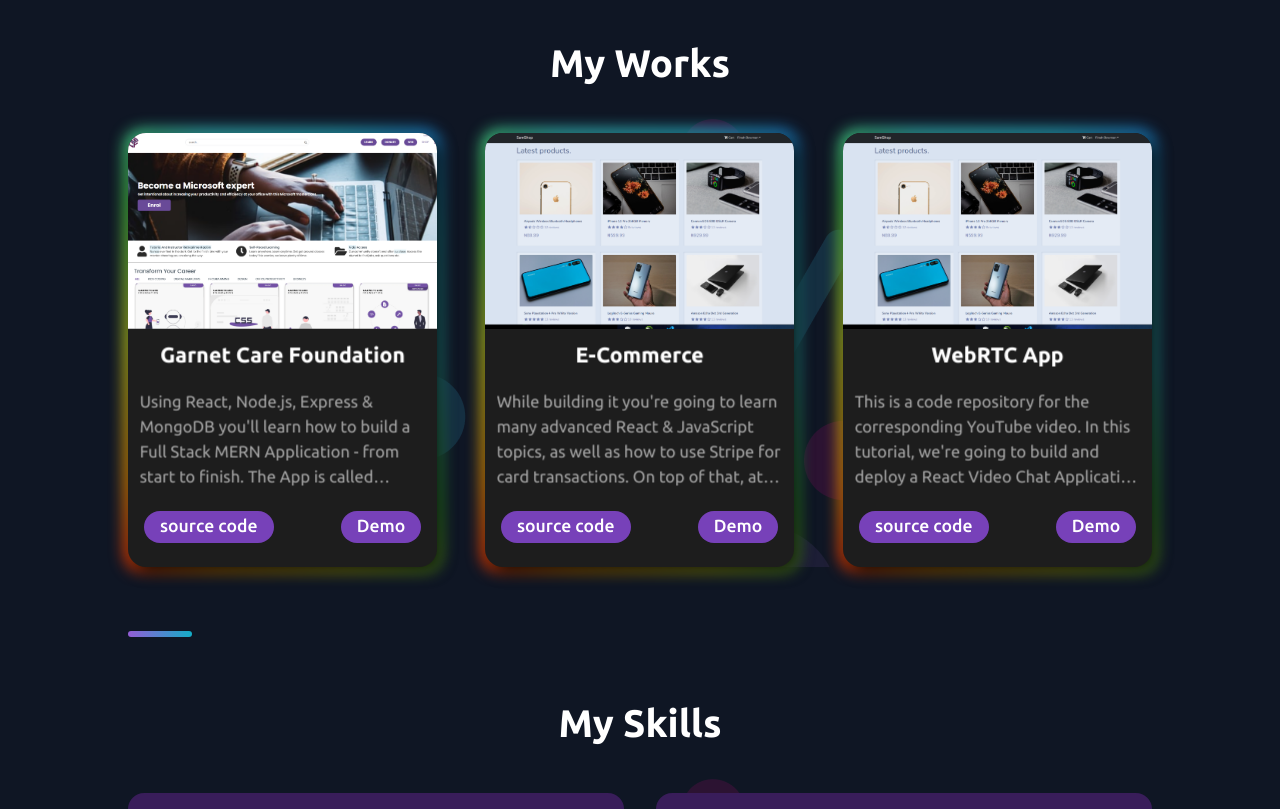
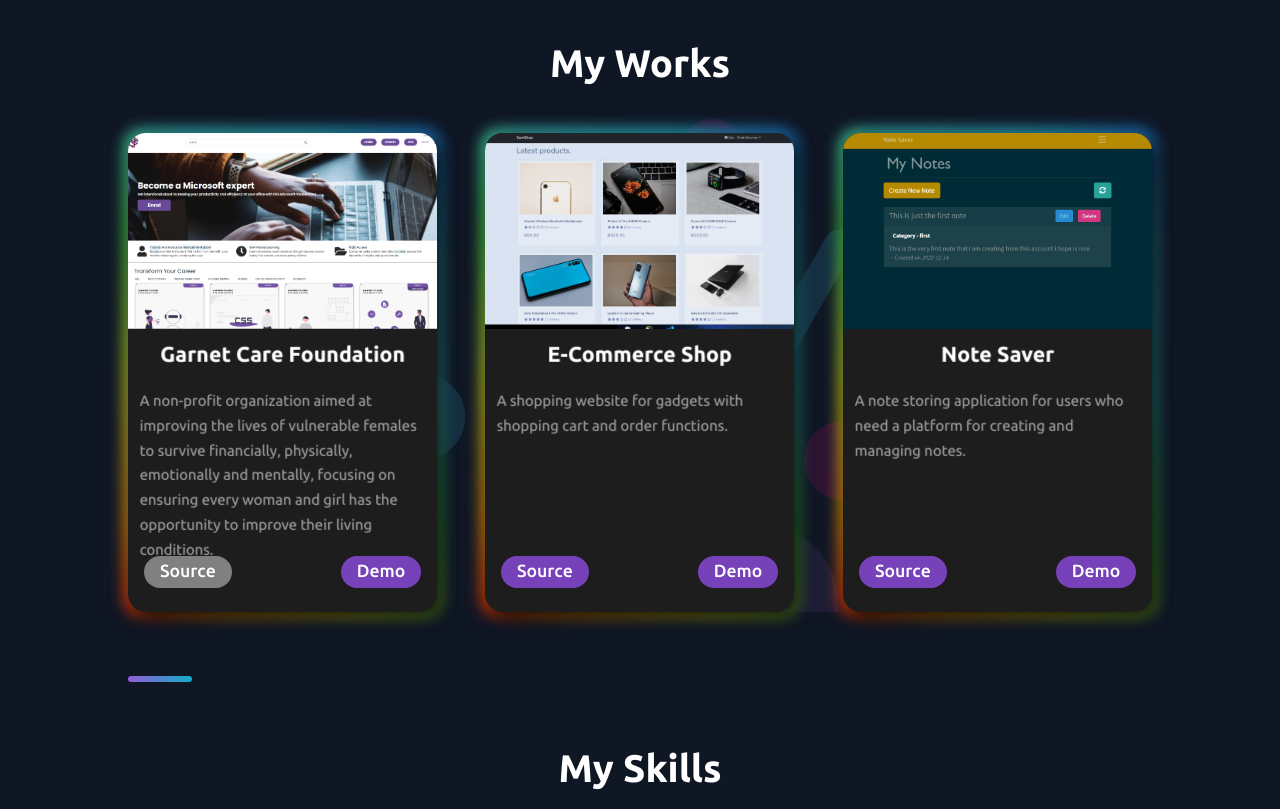
Before and after one commit to celebsam/portfolio, a Next.js app: page / in a window 1280 px wide. Shown: the part 580-1389 px from the top of the page. Built offline with nearby package versions, Linux system fonts and the light colour scheme.

Commit message:
finished design

```diff
--- a/components/MyWorks/MyWorks.js
+++ b/components/MyWorks/MyWorks.js
@@ -28,8 +28,16 @@ const MyWorks = ({ workRef }) => {
                 <p>{project.description}</p>
               </div>
               <div className={styles.btnContainer}>
-                <button>source code</button>
-                <button>Demo</button>
+                {project.access === "private" ? (
+                  <button title="Sorry, this is a private repo.">Source</button>
+                ) : (
+                  <a href={project.source} target="_blank" rel="noreferrer">
+                    Source
+                  </a>
+                )}
+                <a href={project.visit} target="_blank" rel="noreferrer">
+                  Demo
+                </a>
               </div>
             </div>
           </Tilt>
--- a/package.json
+++ b/package.json
@@ -12,7 +12,7 @@
     "@emailjs/browser": "^3.9.0",
     "aos": "^2.3.4",
     "next": "12.2.0",
-    "node-sass": "^7.0.1",
+    "node-sass": "^8.0.0",
     "react": "18.2.0",
     "react-dom": "18.2.0",
     "react-hot-toast": "^2.4.0",
--- a/pages/index.js
+++ b/pages/index.js
@@ -70,7 +70,7 @@ export default function Home() {
         <meta name="robots" content="index, follow" />
         <meta httpEquiv="Content-Type" content="text/html; charset=utf-8" />
         <meta name="language" content="English" />
-        <meta charset="UTF-8" />
+        <meta charSet="UTF-8" />
 
         {/* <meta property="og:type" content="article" />
         <meta property="og:title" content="TITLE OF YOUR POST OR PAGE" />
--- a/styles/MyWorks.module.scss
+++ b/styles/MyWorks.module.scss
@@ -22,6 +22,7 @@
       .cardText {
         transform: translateZ(30px);
         padding: 0.2rem 1rem;
+        height: 200px;
         h3 {
           font-size: 1.3rem;
           text-align: center;
@@ -29,24 +30,25 @@
           margin-bottom: 0.8rem;
         }
         p {
-          font-size: clamp(0.9rem, 2vw, 1rem);
+          font-size: clamp(0.8rem, 1.5vw, 0.9rem);
           color: $paragraph-color;
           line-height: 24px;
-          display: -moz-box;
-          display: -webkit-box;
-          -moz-line-clamp: 4;
-          -webkit-line-clamp: 4;
-          line-clamp: 4;
-          -moz-box-orient: vertical;
-          -webkit-box-orient: vertical;
-          box-orient: vertical;
-          overflow: hidden;
+          // display: -moz-box;
+          // display: -webkit-box;
+          // -moz-line-clamp: 4;
+          // -webkit-line-clamp: 4;
+          // line-clamp: 4;
+          // -moz-box-orient: vertical;
+          // -webkit-box-orient: vertical;
+          // box-orient: vertical;
+          // overflow: hidden;
         }
       }
       .btnContainer {
         padding: 1.5rem 1rem;
         display: flex;
         justify-content: space-between;
+        a,
         button {
           padding: 0.3rem 1rem 0.5rem;
           border-radius: 1rem;
@@ -56,6 +58,16 @@
           cursor: pointer;
           background: #7741b9;
           color: white;
+          transition: all 0.3s ease;
+          &:hover {
+            background: $primary;
+          }
+        }
+        button {
+          background: grey;
+          &:hover {
+            background: grey;
+          }
         }
       }
     }
--- a/utils/data.js
+++ b/utils/data.js
@@ -2,35 +2,35 @@ export const projects = [
   {
     title: "Garnet Care Foundation",
     description:
-      "Using React, Node.js, Express & MongoDB you'll learn how to build a Full Stack MERN Application - from start to finish. The App is called Memories and it is a simple social media app that allows users to post interesting events that happened in their lives.",
+      "A non-profit organization aimed at improving the lives of vulnerable females to survive financially, physically, emotionally and mentally, focusing on ensuring every woman and girl has the opportunity to improve their living conditions.",
     image: "/images/learnss.png",
     tags: ["Mongo", "Express", "React", "Node"],
     source: "https://garnetcare.org",
-    visit: "https://google.com",
+    visit: "https://garnetcare.org",
     access: "private",
     type: "website",
     id: 1,
   },
   {
-    title: "E-Commerce",
+    title: "E-Commerce Shop",
     description:
-      "While building it you're going to learn many advanced React & JavaScript topics, as well as how to use Stripe for card transactions. On top of that, at the end of the video.",
+      "A shopping website for gadgets with shopping cart and order functions.",
     image: "/images/samshopss.png",
     tags: ["React", "JavaScript"],
-    source: "https://google.com",
-    visit: "https://google.com",
+    source: "https://github.com/celebsam/mern-shopping-cart",
+    visit: "https://busy-gray-bear-coat.cyclic.app",
     access: "public",
     type: "website",
     id: 2,
   },
   {
-    title: "WebRTC App",
+    title: "Note Saver",
     description:
-      "This is a code repository for the corresponding YouTube video. In this tutorial, we're going to build and deploy a React Video Chat Application using WebRTC.",
-    image: "/images/samshopss.png",
-    tags: ["React", "WebRTC"],
-    source: "https://google.com",
-    visit: "https://google.com",
+      "A note storing application for users who need a platform for creating and managing notes. ",
+    image: "/images/Captureddd.PNG",
+    tags: ["React", "Node"],
+    source: "https://github.com/celebsam/MERN-note-saver-app",
+    visit: "https://worrisome-frog-jersey.cyclic.app",
     access: "public",
     type: "website",
     id: 3,
```
Also changed, not shown: public/images/Captureddd.PNG (added), 1 other file (tests, documents, lock files or other folders).
